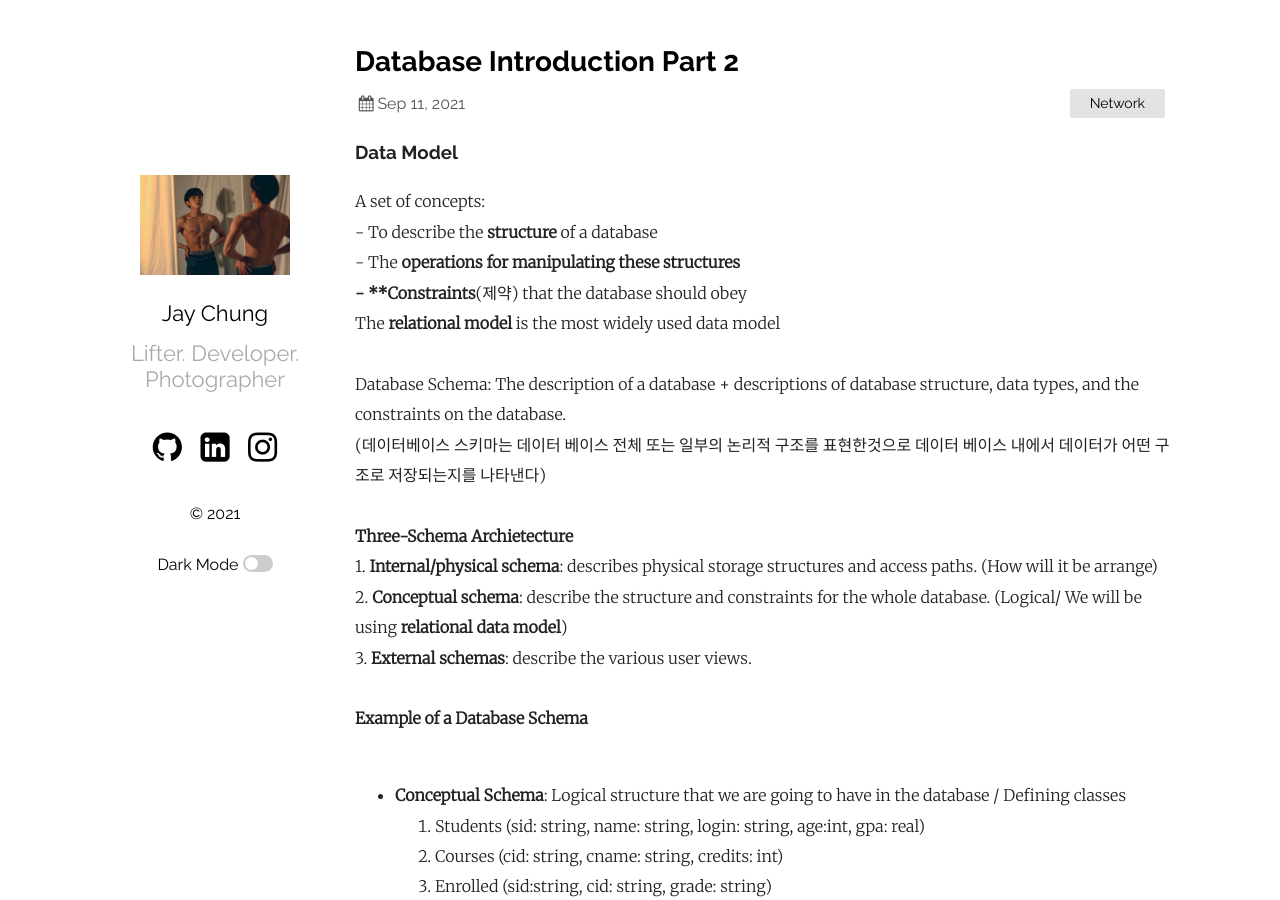
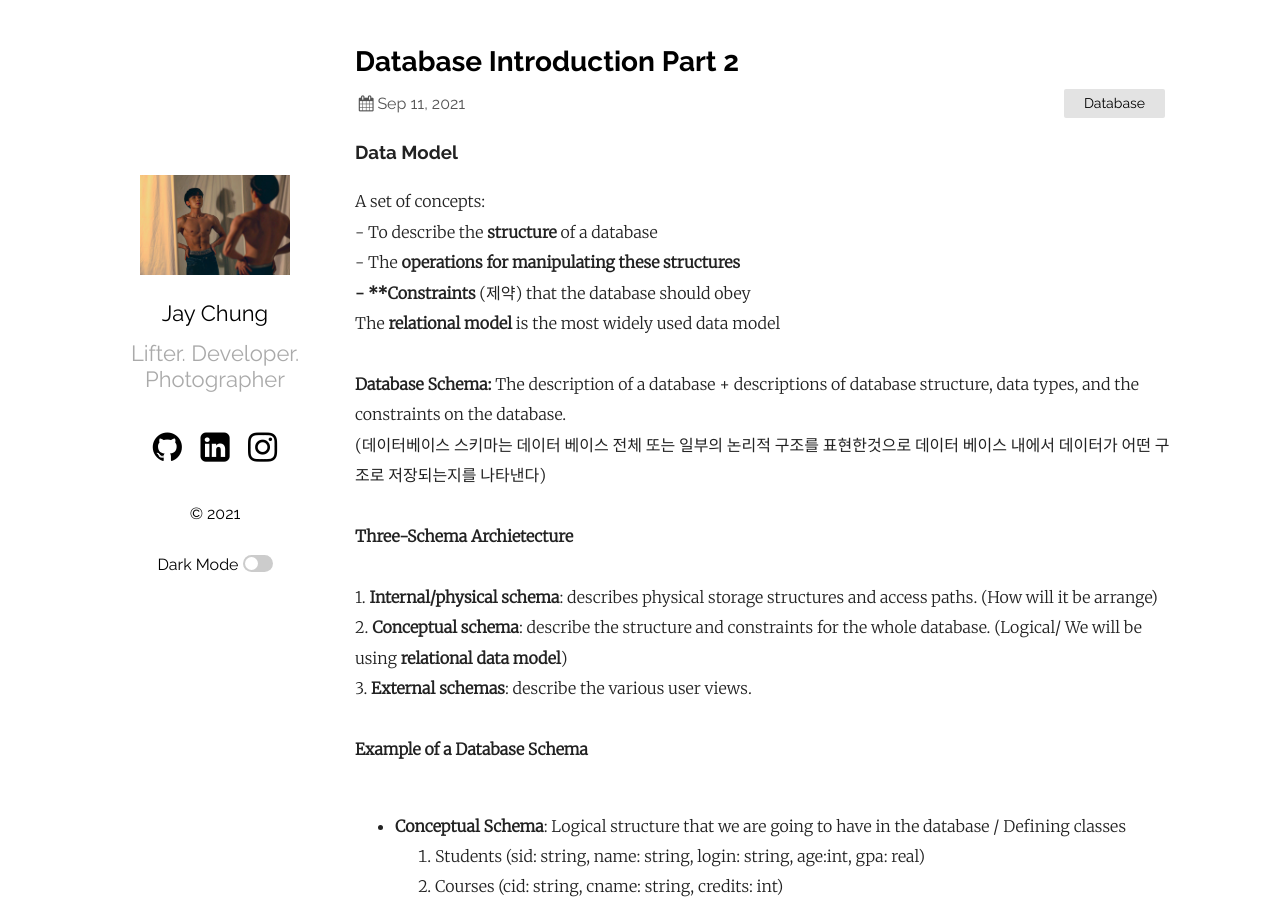
Before and after one commit to healthgongdoll/healthgongdoll.github.io, a Jekyll site: the page built from _posts/2021-09-11-Database 2.markdown, in a window 1280 px wide and 900 px high. Built offline with Jekyll 4.4.1, drawn with Linux system fonts in a browser that asks for light colours.

Commit message:
blog update

```diff
--- a/_posts/2021-09-11-Database 2.markdown
+++ b/_posts/2021-09-11-Database 2.markdown
@@ -2,7 +2,7 @@
 layout: post
 title:  "Database Introduction Part 2"
 date:   2021-09-11 19:00:36 +0530
-categories: Network
+categories: Database
 ---
 
 ### **Data Model** <br/>
@@ -11,13 +11,14 @@ categories: Network
 A set of concepts:<br/>
 	- To describe the **structure** of a database<br/>
 	- The **operations for manipulating these structures<br/>
-	- **Constraints**(제약) that the database should obey<br/>
+	- **Constraints** (제약) that the database should obey<br/>
 The **relational model** is the most widely used data model<br/>
 <br/>
-Database Schema: The description of a database + descriptions of database structure, data types, and the constraints on the database. <br/>
+**Database Schema:** The description of a database + descriptions of database structure, data types, and the constraints on the database. <br/>
 (데이터베이스 스키마는 데이터 베이스 전체 또는 일부의 논리적 구조를 표현한것으로 데이터 베이스 내에서 데이터가 어떤 구조로 저장되는지를 나타낸다) <br/>
 <br/>
 **Three-Schema Archietecture** <br/>
+<br/>
 	1. **Internal/physical schema**: describes physical storage structures and access paths. (How will it be arrange)<br/>
 	2. **Conceptual schema**: describe the structure and constraints for the whole database. (Logical/ We will be using **relational data model**) <br/>
 	3. **External schemas**: describe the various user views. <br/>
@@ -33,6 +34,7 @@ Database Schema: The description of a database + descriptions of database struct
 	2. Index on first column of Students. <br/>
 - **External Schema** (View): How it will be structured?<br/>
 	1. Course_info(cid:string, enrollment:int) <br/>
+
 <br/>
 **Data Independence**<br/>
 - **Logical Data Independence**<br/>
@@ -47,6 +49,7 @@ Database State/Instance (Snapshot of Database: What is data actual stored in dif
 	- The term **Instance** is also applied to individual database components. <br/>
 	- Schemas (defined variables), Instance (the value of stored in those variable in that time) <br/>
 <br/>
+
 **DBMS Language**
 - **Data Definition Language (DDL)**: Used to specify the **conceptual schema** of a database <br/>
 - **Data Manipulation Language (DML)**: Used to specify database retrievals and updates <br/>
```
